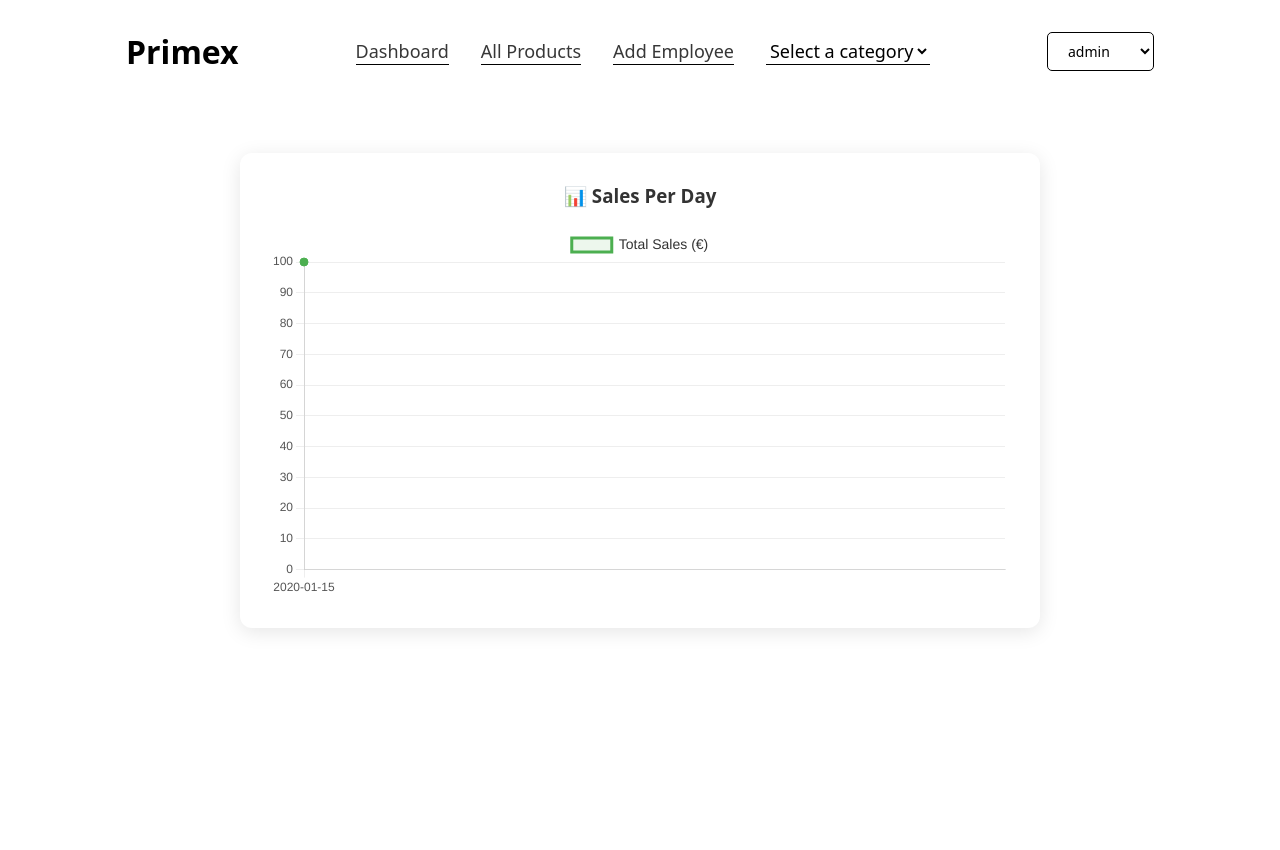
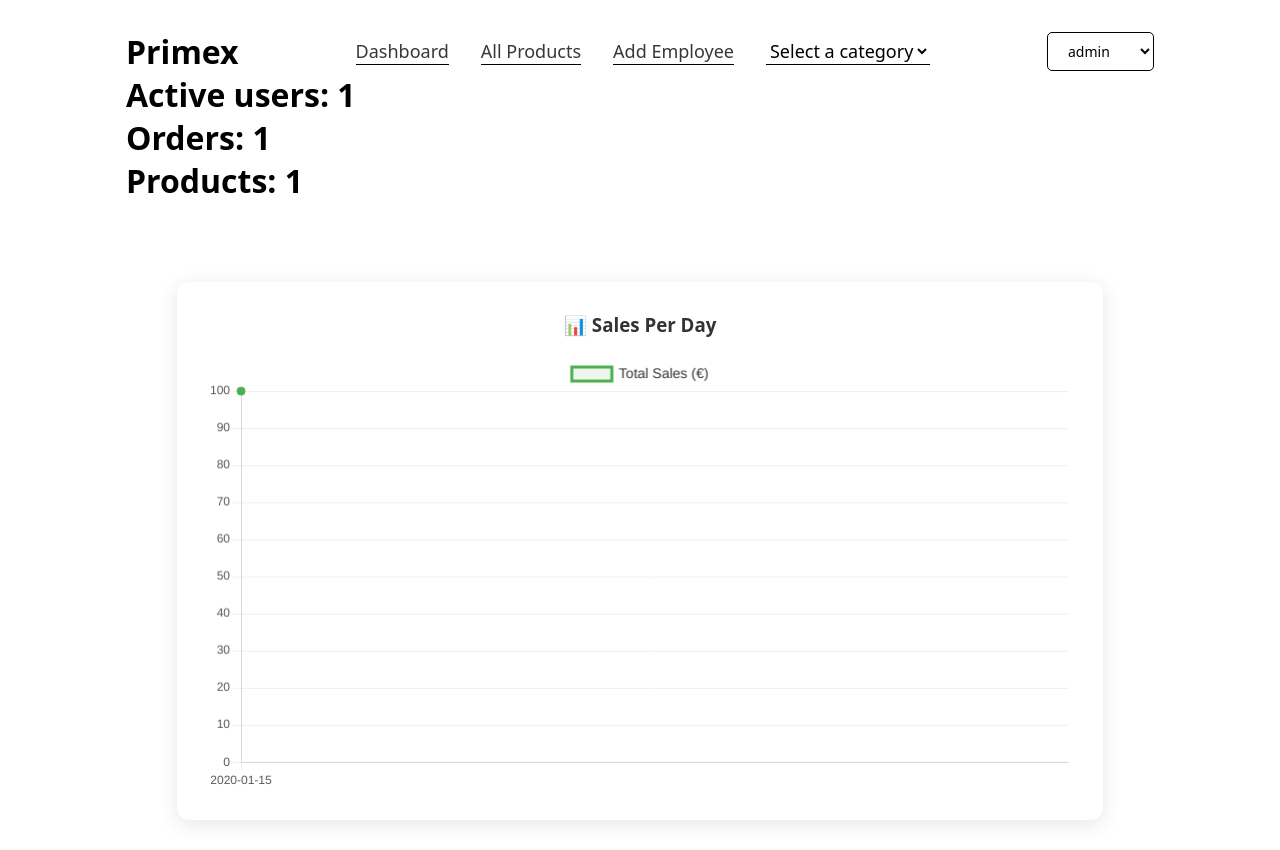
Before and after one commit to Bledioni/primexTech, a PHP site: page /dashboard.php in a window 1280 px wide. Before the commit the page ends 632 px from the top, so only its background shows below. Run offline with PHP 8.4, Linux system fonts and the light colour scheme; the visitor is signed in with stand-in values (Sample User, id 1); tables that the repository leaves empty hold one stand-in row (values such as "Sample post").

Commit message:
fixing admin dashboard adding stats

```diff
--- /dev/null
+++ b/admin/adminStats.php
@@ -0,0 +1,82 @@
+<?php
+
+    require_once '../config/config.php';
+
+    //users
+
+    $query = "SELECT * FROM users";
+
+    $stmt = $conn->prepare($query);
+    $stmt->execute();
+
+    $users = $stmt->fetchAll();
+
+    //orders
+
+    $orderQuery = "SELECT * FROM order_items";
+
+    $orderStmt = $conn->prepare($orderQuery);
+    $orderStmt->execute();
+
+    $orders = $orderStmt->fetchAll();
+
+    //products
+
+    $productsQuery = "SELECT * FROM products";
+
+    $productStmt = $conn->prepare($productsQuery);
+    $productStmt->execute();
+
+    $products = $productStmt->fetchAll();
+
+?>
+
+<!DOCTYPE html>
+<html lang="en">
+<head>
+    <meta charset="UTF-8">
+    <meta name="viewport" content="width=device-width, initial-scale=1.0">
+    <title>Document</title>
+</head>
+<body>
+
+    <?php
+
+
+        //total users
+
+        $total_users = 0;
+
+        foreach($users as $user){
+
+            $total_users++;
+
+        }
+
+        //total orders
+
+        $total_orders = 0;
+
+        foreach($orders as $order){
+
+            $total_orders++;
+
+        }
+
+        //total products
+
+        $total_produts = 0;
+
+        foreach($products as $product){
+
+            $total_produts++;
+
+        }
+    ?>
+
+    <h1>Active users: <?= $total_users ?></h1>
+    <h1>Orders: <?= $total_orders ?></h1>
+    <h1>Products: <?= $total_produts ?></h1>
+
+</body>
+</html>
--- a/admin/dashboard.php
+++ b/admin/dashboard.php
@@ -29,44 +29,13 @@ $sales = $stmt->fetchAll(PDO::FETCH_ASSOC);
     <title>Sales Chart</title>
     <script src="https://cdn.jsdelivr.net/npm/chart.js"></script>
     <link href="https://fonts.googleapis.com/css2?family=Inter:wght@400;600&display=swap" rel="stylesheet">
-    <style>
-        * {
-            box-sizing: border-box;
-            font-family: 'Inter', sans-serif;
-            margin: 0;
-            padding: 0;
-        }
-
-        body {
-            background-color: white;
-            padding: 30px;
-        }
-
-        .dashboard-container {
-            margin-top: 5rem;
-            max-width: 800px;
-            margin-inline: auto;
-            background-color: white;
-            padding: 30px;
-            border-radius: 12px;
-            box-shadow: 0 4px 20px rgba(0,0,0,0.1);
-        }
-
-        h3 {
-            text-align: center;
-            margin-bottom: 20px;
-            color: #333;
-        }
-
-        canvas {
-            max-width: 100%;
-            height: auto;
-        }
-    </style>
+    <link rel="stylesheet" href="../display/css/adminDashBoard.css">
 </head>
 <body>
 
     <?php require_once '../admin/adminNav.php'; ?>
+
+    <?php require_once '../admin/adminStats.php' ?>
 
     <div class="dashboard-container">
         <h3>📊 Sales Per Day</h3>
--- /dev/null
+++ b/display/css/adminDashBoard.css
@@ -0,0 +1,32 @@
+ * {
+            box-sizing: border-box;
+            font-family: 'Inter', sans-serif;
+            margin: 0;
+            padding: 0;
+        }
+
+        body {
+            background-color: white;
+            padding: 30px;
+        }
+
+        .dashboard-container {
+            margin-top: 5rem;
+            max-width: 90%;
+            margin-inline: auto;
+            background-color: white;
+            padding: 30px;
+            border-radius: 12px;
+            box-shadow: 0 4px 20px rgba(0,0,0,0.1);
+        }
+
+        h3 {
+            text-align: center;
+            margin-bottom: 20px;
+            color: #333;
+        }
+
+        canvas {
+            max-width: 100%;
+            height: auto;
+        }
```
Also changed, not shown: display/css/adminDashBoars.css (deleted).
